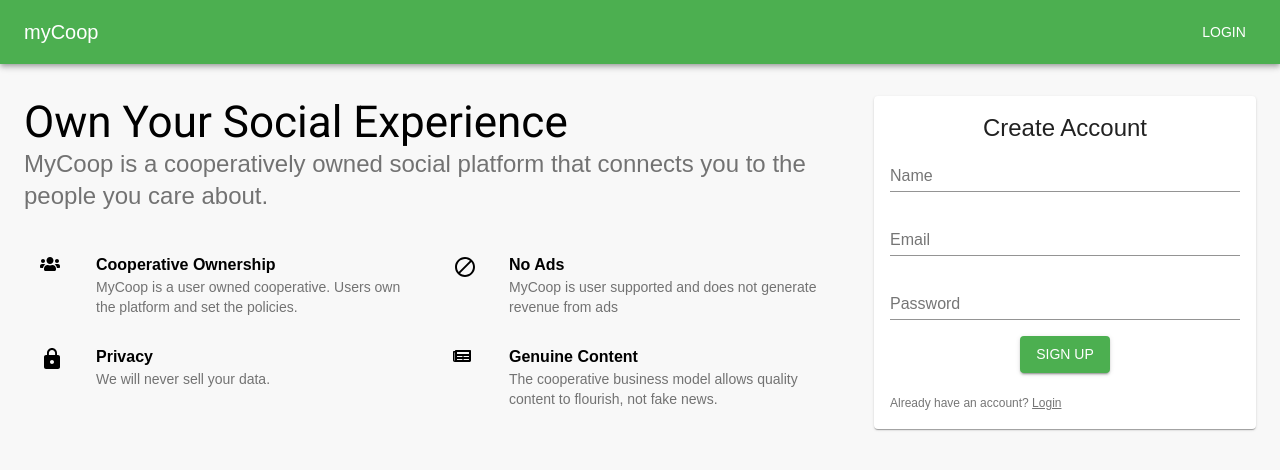
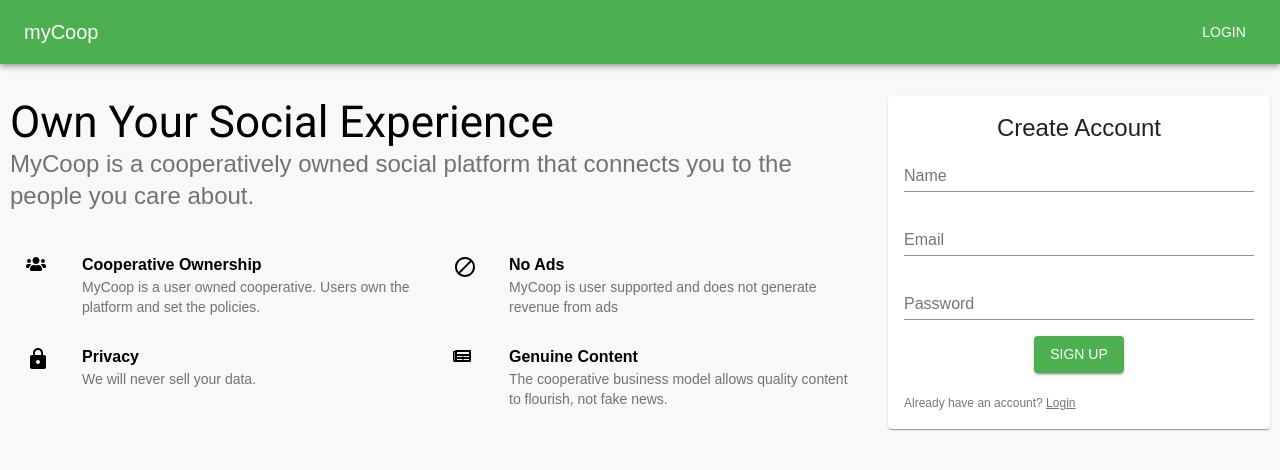
Before and after one commit to zachflanders/socialcoop, a React (Create React App) app in the folder react-front/: page / in a window 1280 px wide. Shown: the top 470 px of the page. Built offline with nearby package versions, Linux system fonts and the light colour scheme; the HTML template or start-up script is replaced by a standard one.

Commit message:
adjusting margins

```diff
--- a/react-front/src/App.css
+++ b/react-front/src/App.css
@@ -12,8 +12,8 @@ body{
 }
 
 .container{
-  margin-left: 24px;
-  margin-right: 24px;
+  margin-left: 10px;
+  margin-right: 10px;
 }
 
 /**
--- a/react-front/src/post/PostCard.js
+++ b/react-front/src/post/PostCard.js
@@ -100,7 +100,7 @@ class PostCard extends Component{
             <Card
                 style={{
                     marginBottom:'10px',
-                    marginRight:'10px',
+                    marginRight:'0px',
                     maxWidth: '700px',
                 }}
             >
```
